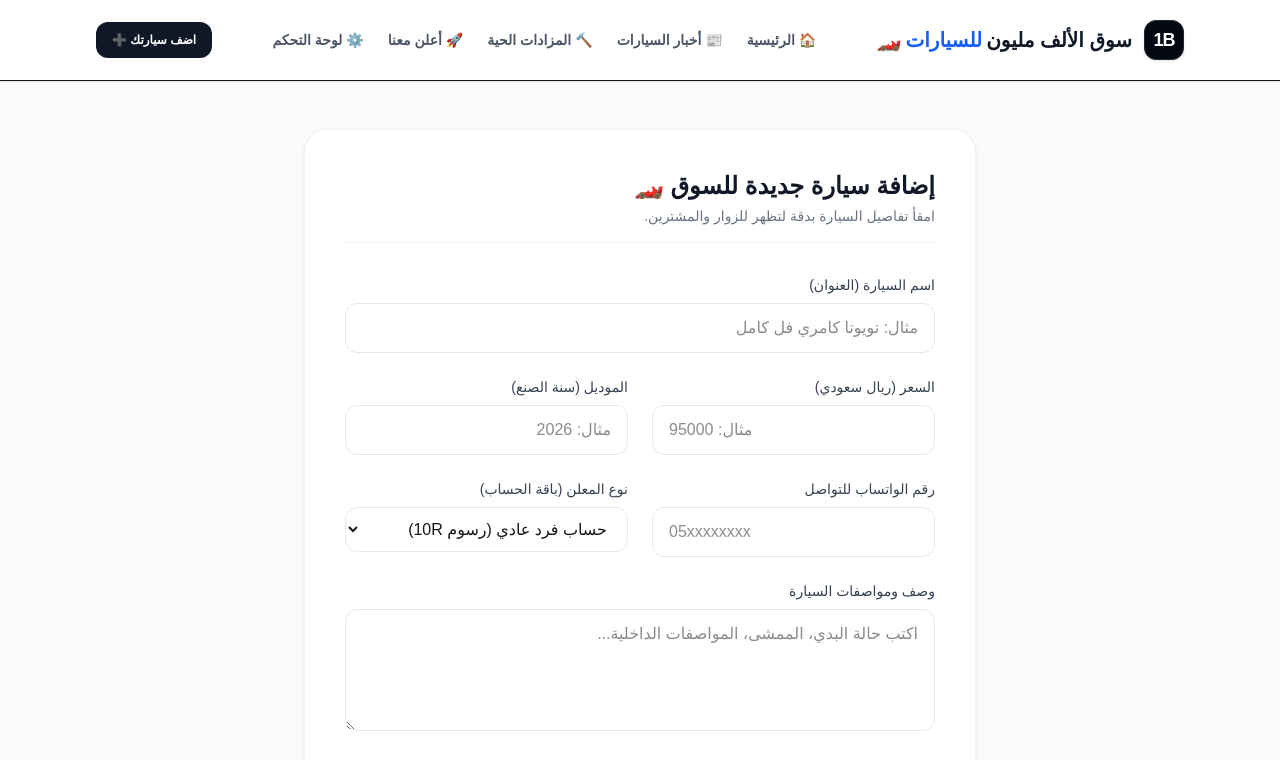
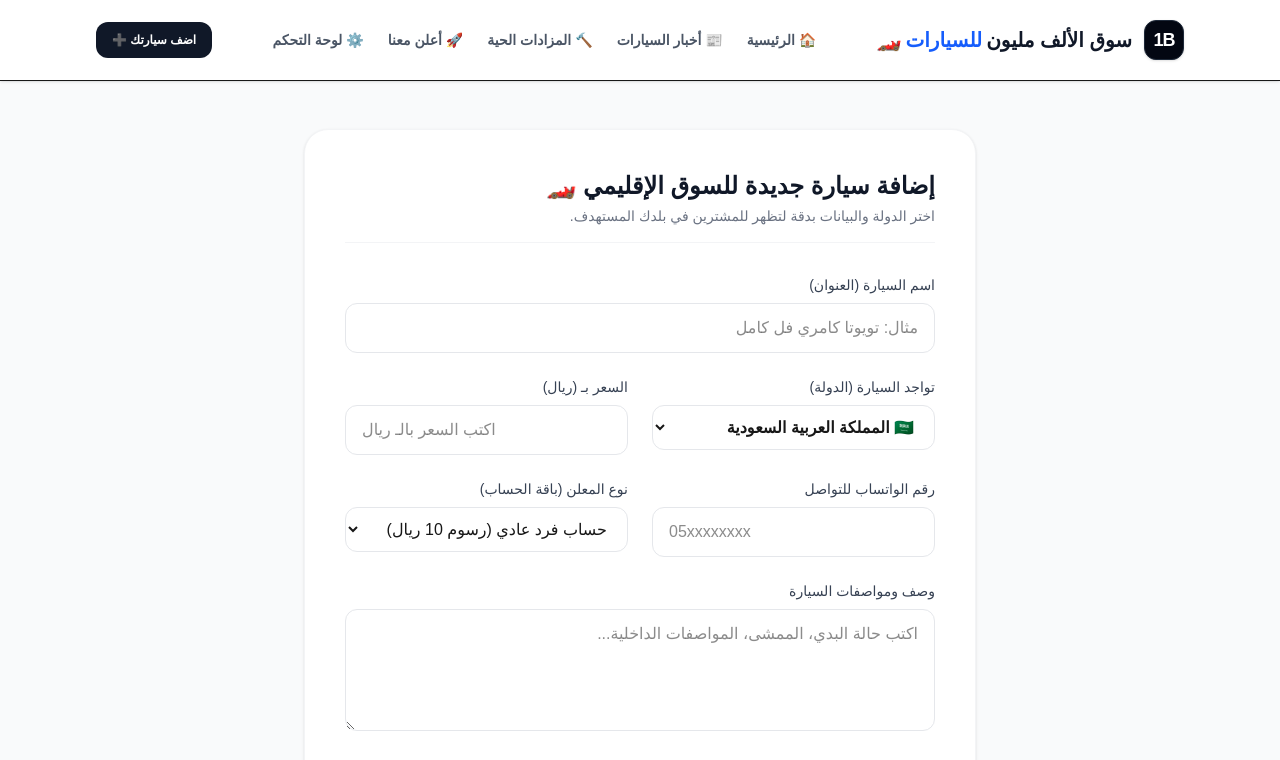
Before and after one commit to abd2020design-cloud/car-market, a Next.js app: page /dashboard/add-car in a window 1280 px wide. Shown: the top 760 px of the page. Built offline with nearby package versions, Linux system fonts and the light colour scheme; no server answers.

Commit message:
feat: upgrade add-car form to support regional countries and dynamic currencies

```diff
--- a/app/dashboard/add-car/page.tsx
+++ b/app/dashboard/add-car/page.tsx
@@ -1,4 +1,4 @@
-'use client' // تفعيل التفاعلية لإدخال البيانات والرفع
+'use client'
 
 import { useState } from 'react'
 import { useRouter } from 'next/navigation'
@@ -14,10 +14,22 @@ export default function AddCarPage() {
     description: '',
     image_url: '',
     whatsapp_number: '',
-    seller_type: 'individual' // القيمة الافتراضية حساب فرد
+    seller_type: 'individual',
+    country: 'SA', // الدولة الافتراضية: السعودية
+    currency: 'ريال' // العملة الافتراضية
   })
 
-  // دالة معالجة ورفع الصورة أولاً إلى حوض التخزين cars-bucket
+  // دالة ذكية لتحديث الدولة والعملة المرتبطة بها تلقائياً عند الاختيار
+  const handleCountryChange = (countryCode: string) => {
+    let selectedCurrency = 'ريال'
+    if (countryCode === 'EG') selectedCurrency = 'جنيه'
+    if (countryCode === 'AE') selectedCurrency = 'درهم'
+    if (countryCode === 'QA') selectedCurrency = 'ريال'
+    if (countryCode === 'KW') selectedCurrency = 'دينار'
+
+    setCarData({ ...carData, country: countryCode, currency: selectedCurrency })
+  }
+
   const handleImageUpload = async (e: React.ChangeEvent<HTMLInputElement>) => {
     if (!e.target.files || e.target.files.length === 0) return
     const file = e.target.files[0]
@@ -27,7 +39,6 @@ export default function AddCarPage() {
 
     setLoading(true)
 
-    // رفع الملف لحوض cars-bucket الذي أصلحنا صلاحياته سابقاً
     const { error: uploadError } = await supabase.storage
       .from('cars-bucket')
       .upload(filePath, file)
@@ -38,7 +49,6 @@ export default function AddCarPage() {
       return
     }
 
-    // جلب الرابط السحابي العام الحي للصورة المرفوعة
     const { data } = supabase.storage.from('cars-bucket').getPublicUrl(filePath)
 
     setCarData({ ...carData, image_url: data.publicUrl })
@@ -46,7 +56,6 @@ export default function AddCarPage() {
     alert('تم رفع الصورة بنجاح وتوليد الرابط السحابي!')
   }
 
-  // دالة حفظ السيارة بالكامل داخل جدول قاعدة البيانات cars
   const handleSubmit = async (e: React.FormEvent) => {
     e.preventDefault()
     if (!carData.image_url) {
@@ -56,7 +65,7 @@ export default function AddCarPage() {
 
     setLoading(true)
 
-    // حفظ البيانات مع الحقول التجارية الجديدة
+    // حفظ البيانات الشاملة مع حقول التوسع الإقليمي والدول الجديدة
     const { error } = await supabase
       .from('cars')
       .insert([
@@ -68,7 +77,8 @@ export default function AddCarPage() {
           image_url: carData.image_url,
           whatsapp_number: carData.whatsapp_number,
           seller_type: carData.seller_type,
-          // المعرض يفعل إعلانه فوراً، أما الفرد فينتظر تأكيد دفع الـ 1 دولار
+          country: carData.country,       // 🌟 حفظ رمز الدولة
+          currency: carData.currency,     // 🌟 حفظ اسم العملة تلقائياً
           is_paid: carData.seller_type === 'dealer' ? true : false
         }
       ])
@@ -76,8 +86,7 @@ export default function AddCarPage() {
     setLoading(false)
 
     if (!error) {
-      alert('تم حفظ إعلان السيارة بنجاح في قاعدة البيانات!')
-      // إعادة التوجيه للوحة التحكم الرئيسية لمشاهدة القائمة
+      alert('تم حفظ إعلان السيارة بنجاح في قاعدة البيانات الإقليمية!')
       router.push('/dashboard')
     } else {
       console.error('🚨 خطأ أثناء الحفظ:', error.message)
@@ -90,8 +99,8 @@ export default function AddCarPage() {
       <div className="max-w-2xl mx-auto bg-white p-8 md:p-10 rounded-3xl shadow-sm border border-gray-100">
 
         <header className="mb-8 border-b border-gray-100 pb-4">
-          <h1 className="text-2xl font-bold text-gray-900">إضافة سيارة جديدة للسوق 🏎️</h1>
-          <p className="text-gray-500 text-sm mt-1">امقأ تفاصيل السيارة بدقة لتظهر للزوار والمشترين.</p>
+          <h1 className="text-2xl font-bold text-gray-900">إضافة سيارة جديدة للسوق الإقليمي 🏎️</h1>
+          <p className="text-gray-500 text-sm mt-1">اختر الدولة والبيانات بدقة لتظهر للمشترين في بلدك المستهدف.</p>
         </header>
 
         <form onSubmit={handleSubmit} className="space-y-6">
@@ -102,35 +111,45 @@ export default function AddCarPage() {
           </div>
 
           <div className="grid grid-cols-1 md:grid-cols-2 gap-6">
-            {/* السعر */}
+            {/* 🌟 قائمة اختيار الدولة الجديدة التوسعية */}
             <div>
-              <label className="block text-sm font-medium text-gray-700 mb-2">السعر (ريال سعودي)</label>
-              <input type="number" required placeholder="مثال: 95000" className="w-full border border-gray-200 rounded-xl px-4 py-3 focus:outline-none focus:border-blue-500 text-left" dir="ltr" onChange={(e) => setCarData({ ...carData, price: e.target.value })} />
+              <label className="block text-sm font-medium text-gray-700 mb-2">تواجد السيارة (الدولة)</label>
+              <select
+                className="w-full border border-gray-200 rounded-xl px-4 py-3 focus:outline-none focus:border-blue-500 text-right font-semibold"
+                value={carData.country}
+                onChange={(e) => handleCountryChange(e.target.value)}
+              >
+                <option value="SA">🇸🇦 المملكة العربية السعودية</option>
+                <option value="EG">🇪🇬 جمهورية مصر العربية</option>
+                <option value="AE">🇦🇪 الإمارات العربية المتحدة</option>
+                <option value="QA">🇶🇦 دولة قطر</option>
+                <option value="KW">🇰🇼 دولة الكويت</option>
+              </select>
             </div>
-            {/* الموديل */}
+            {/* السعر المرن والعملة المتغيرة تلقائياً */}
             <div>
-              <label className="block text-sm font-medium text-gray-700 mb-2">الموديل (سنة الصنع)</label>
-              <input type="text" required placeholder="مثال: 2026" className="w-full border border-gray-200 rounded-xl px-4 py-3 focus:outline-none focus:border-blue-500 text-right" onChange={(e) => setCarData({ ...carData, model: e.target.value })} />
+              <label className="block text-sm font-medium text-gray-700 mb-2">السعر بـ ({carData.currency})</label>
+              <input type="number" required placeholder={`اكتب السعر بالـ ${carData.currency}`} className="w-full border border-gray-200 rounded-xl px-4 py-3 focus:outline-none focus:border-blue-500 text-left" dir="ltr" onChange={(e) => setCarData({ ...carData, price: e.target.value })} />
             </div>
           </div>
 
           <div className="grid grid-cols-1 md:grid-cols-2 gap-6">
-            {/* رقم الواتساب الجديد */}
+            {/* رقم الواتساب */}
             <div>
               <label className="block text-sm font-medium text-gray-700 mb-2">رقم الواتساب للتواصل</label>
               <input type="tel" required placeholder="05xxxxxxxx" className="w-full border border-gray-200 rounded-xl px-4 py-3 focus:outline-none focus:border-blue-500 text-left" dir="ltr" onChange={(e) => setCarData({ ...carData, whatsapp_number: e.target.value })} />
             </div>
-            {/* نوع الحساب المعلن الجديد */}
+            {/* نوع الحساب */}
             <div>
               <label className="block text-sm font-medium text-gray-700 mb-2">نوع المعلن (باقة الحساب)</label>
               <select className="w-full border border-gray-200 rounded-xl px-4 py-3 focus:outline-none focus:border-blue-500 text-right font-medium" value={carData.seller_type} onChange={(e) => setCarData({ ...carData, seller_type: e.target.value })}>
-                <option value="individual">حساب فرد عادي (رسوم 10R)</option>
+                <option value="individual">حساب فرد عادي (رسوم 10 ريال)</option>
                 <option value="dealer">معرض معتمد / تاجر (نشر فوري مجاني)</option>
               </select>
             </div>
           </div>
 
-          {/* تفاصيل ومواصفات السيارة */}
+          {/* وصف ومواصفات السيارة */}
           <div>
             <label className="block text-sm font-medium text-gray-700 mb-2">وصف ومواصفات السيارة</label>
             <textarea rows={4} required placeholder="اكتب حالة البدي، الممشى، المواصفات الداخلية..." className="w-full border border-gray-200 rounded-xl px-4 py-3 focus:outline-none focus:border-blue-500 text-right" onChange={(e) => setCarData({ ...carData, description: e.target.value })}></textarea>
@@ -147,7 +166,7 @@ export default function AddCarPage() {
 
           {/* زر الحفظ النهائي */}
           <button type="submit" disabled={loading} className="w-full bg-gray-900 text-white font-bold py-3.5 rounded-xl hover:bg-blue-600 transition disabled:bg-gray-400">
-            {loading ? 'جاري معالجة البيانات والرفع...' : 'نشر إعلان السيارة في السوق ←'}
+            {loading ? 'جاري معالجة البيانات والرفع...' : 'نشر إعلان السيارة في السوق الإقليمي ←'}
           </button>
         </form>
 
```
